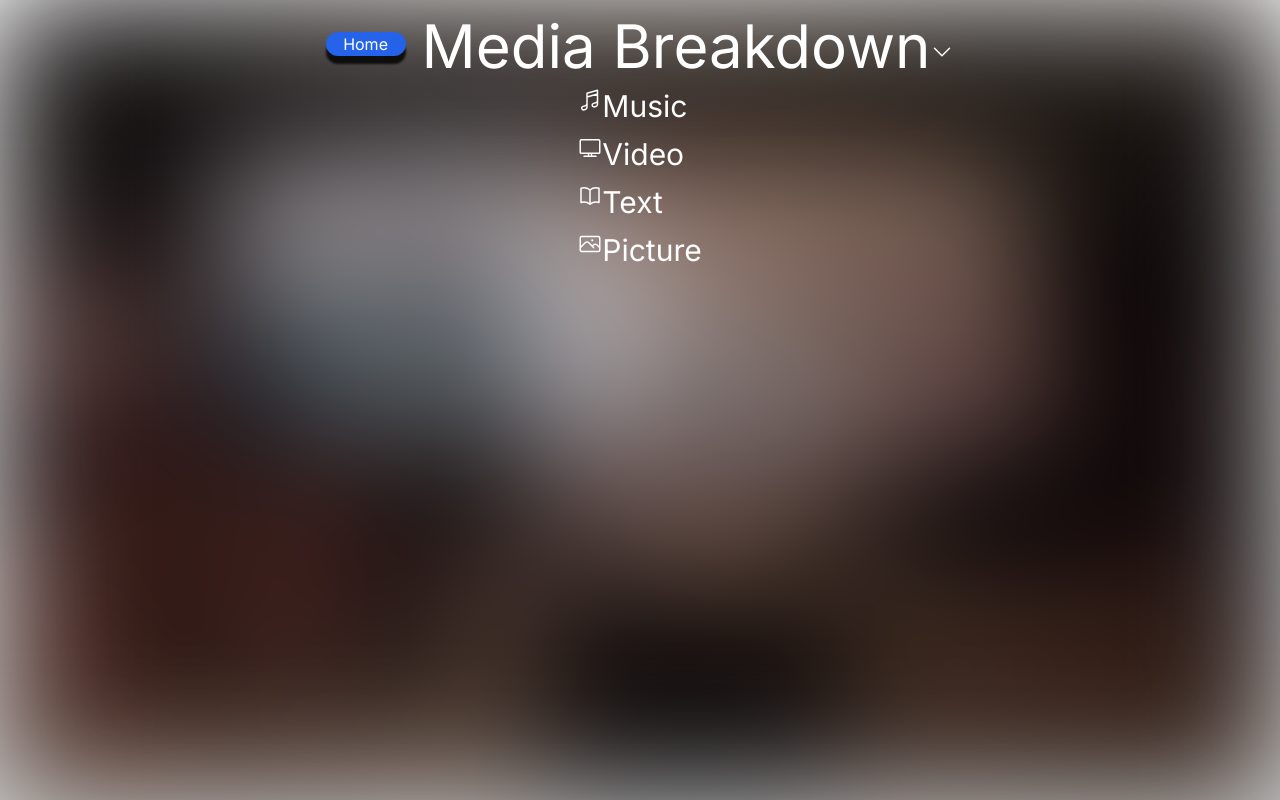
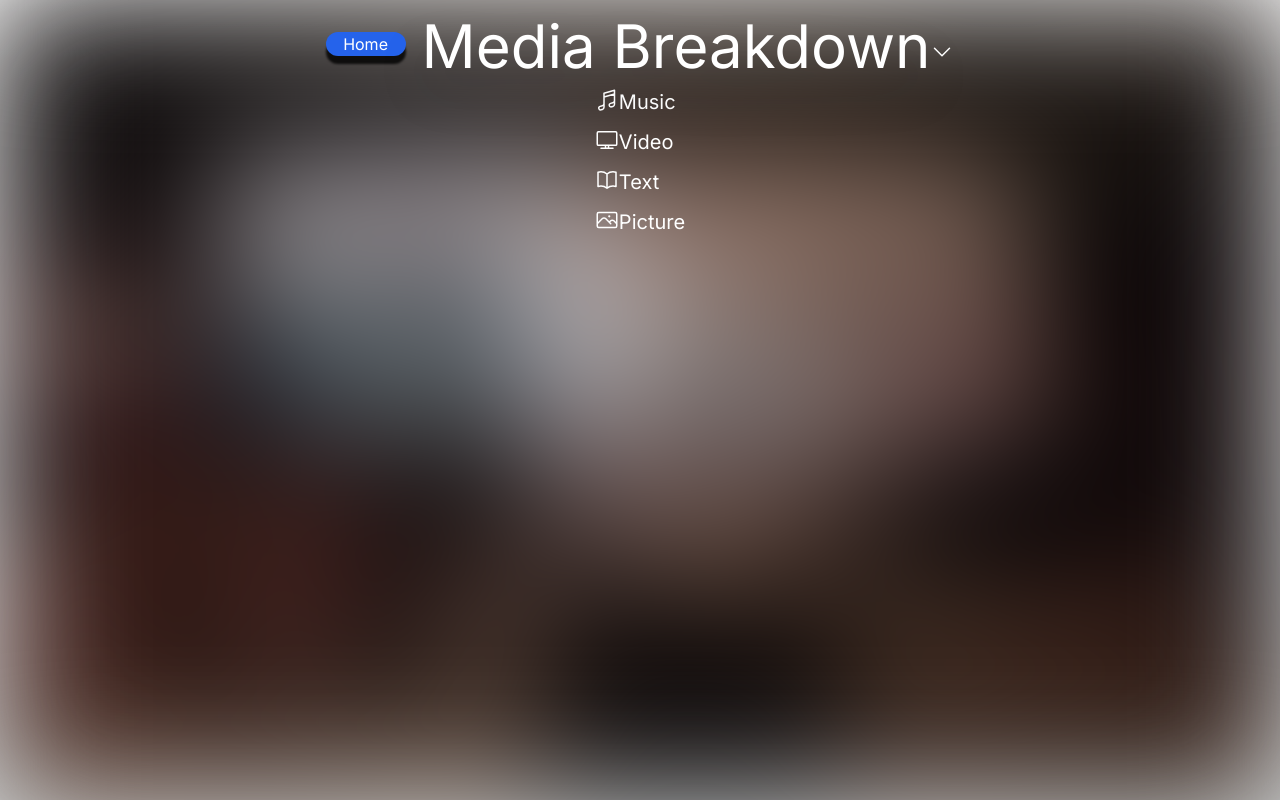
Before and after one commit to EvanBurriola/media-page, a Next.js app: page /media in a window 1280 px wide. Built offline with nearby package versions, Linux system fonts and the light colour scheme.

Commit message:
Tree data & format

```diff
--- a/app/media/page.tsx
+++ b/app/media/page.tsx
@@ -10,18 +10,101 @@ const treeData = [
     children: [
       {
         key: "0-0",
-        label: "Document 1-1",
+        label: "Streaming",
         children: [
           {
             key: "0-1-1",
-            label: "Document-0-1.doc",
+            label: "Apple Music",
+            children: [
+              {
+                key: "0-1-1-1",
+                label: "Sweet Pill",
+              },
+              {
+                key: "0-1-1-2",
+                label: "Sianvar",
+              },
+              {
+                key: "0-1-1-3",
+                label: "Hail the Sun",
+              },
+              {
+                key: "0-1-1-4",
+                label: "Jeff Buckley",
+              },
+              {
+                key: "0-1-1-5",
+                label: "Narco Debut",
+              },
+            ]
           },
           {
             key: "0-1-2",
-            label: "Document-0-2.doc",
-          },
+            label: "Vinyl",
+            children: [
+              {
+                key: "0-1-2-1",
+                label: "The Beatles",
+              },
+              {
+                key: "0-1-2-2",
+                label: "Kendrick Lamar",
+              },
+              {
+                key: "0-1-2-3",
+                label: "Silversun Pickups",
+              },
+              {
+                key: "0-1-2-4",
+                label: "Billie Eilish",
+              },
+              {
+                key: "0-1-2-5",
+                label: "Pinegrove",
+              },
+            ]
+          }
         ],
       },
+      {
+        key: "0-1",
+        label: "Performing",
+        children: [
+          {
+            key: "0-1-1",
+            label: "Melanchology",
+            children: [
+              {
+                key: "0-1-1-1",
+                label: "Guitarist"
+              },
+              {
+                key: "0-1-1-2",
+                label: "Drummer"
+              },
+            ]
+          },
+          {
+            key: "0-1-2",
+            label: "False Advert",
+            children: [
+              {
+                key: "0-1-2-1",
+                label: "Vocalist"
+              },
+              {
+                key: "0-1-2-2",
+                label: "Guitarist"
+              },
+              {
+                key: "0-1-2-3",
+                label: "Writer"
+              },
+            ]
+          }
+        ]
+      }
+
     ],
   },
   {
--- a/components/tree.tsx
+++ b/components/tree.tsx
@@ -9,7 +9,7 @@ export default function Tree({ treeData, expand}: any) {
 
   return (
     <>
-    <div className="">
+    <div>
       <ul>
         {treeData.map((node: any) => (
           <TreeNode node={node} key={node.key} expand={expand}/>
--- a/components/tree_node.tsx
+++ b/components/tree_node.tsx
@@ -35,7 +35,7 @@ export default function TreeNode({ node, expand }: NodeProps) {
       return (
         <>
           <div onClick={handleClick} className="mb-3">
-            <span className="cursor-pointer select-none text-2xl text-white">{label}</span>
+            <span className="cursor-pointer select-none text-lg text-white">{label}</span>
           </div>
           <ul className="pl-3 border-l border-black">
             {showChildren && <Tree treeData={children} expand={expand} />}
@@ -47,9 +47,9 @@ export default function TreeNode({ node, expand }: NodeProps) {
       return (
         <>
           <div onClick={handleClick} className="mb-3">
-            <span className="select-none text-xl text-white">{label}</span>
+            <span className="select-none text-sm text-white">{label}</span>
           </div>
-          <ul className="pl-3 border-l border-black">
+          <ul className="pl-6 border-l border-black">
             {showChildren && <Tree treeData={children} expand={expand} />}
           </ul>
         </>
@@ -61,9 +61,9 @@ export default function TreeNode({ node, expand }: NodeProps) {
           <svg xmlns="http://www.w3.org/2000/svg" fill="none" viewBox="0 0 24 24" strokeWidth={1.5} stroke="currentColor" className="w-6 h-6 cursor-pointer text-white">
             <path strokeLinecap="round" strokeLinejoin="round" d={svg} />
           </svg>
-          <span className="cursor-pointer select-none transition-all duration-300 ease-in text-white hover:font-bold text-3xl"> {label}</span>
+          <span className="cursor-pointer select-none transition-all duration-300 ease-in text-white hover:font-bold text-xl"> {label}</span>
         </div>
-        <ul className="pl-3 border-l border-black">
+        <ul className="pl-6 border-l border-black">
           {showChildren && <Tree treeData={children} expand={expand} />}
         </ul>
       </>
```
